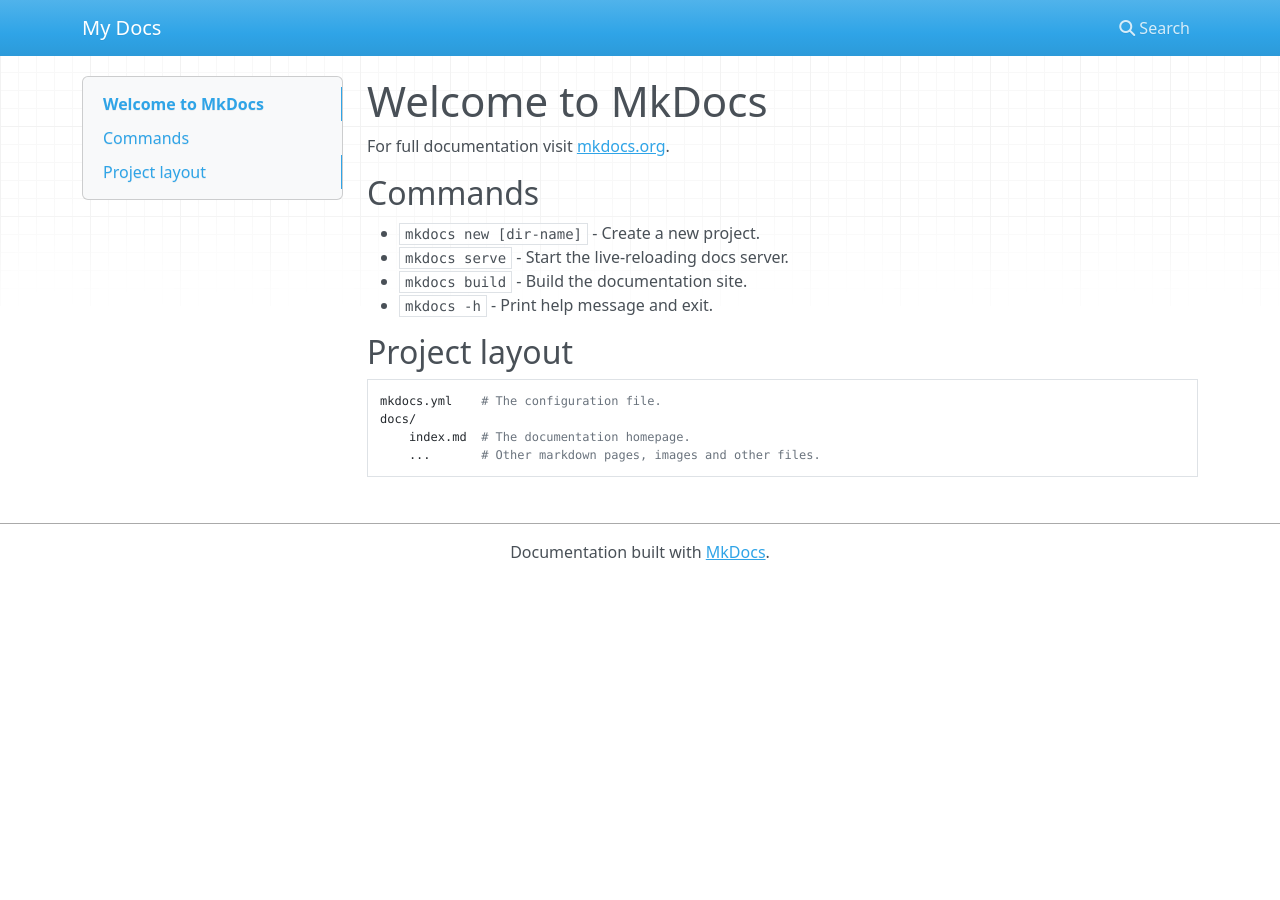
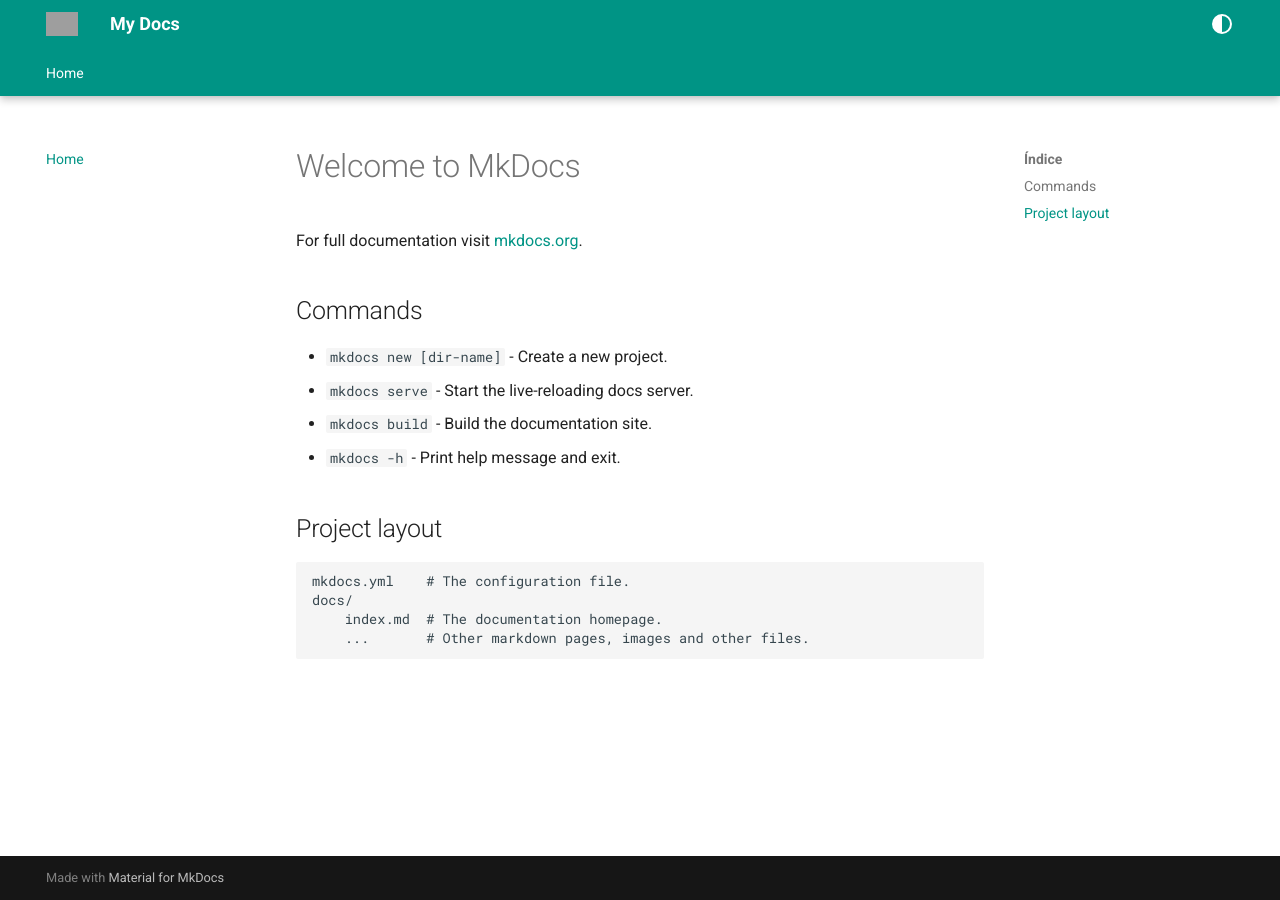
Before and after one commit to LeticiaMonteiroo/Compiladores-Grupo10, an MkDocs documentation site: the page built from docs/index.md, in a window 1280 px wide. Built offline with MkDocs 1.6.1 and Material for MkDocs 9.7.7, drawn with Linux system fonts in a browser that asks for light colours; nearby versions of some CDN libraries; grey boxes are pictures that could not be loaded.

```diff
--- a/mkdocs.yml
+++ b/mkdocs.yml
@@ -1 +1,55 @@
 site_name: My Docs
+
+markdown_extensions:
+  - admonition
+  - attr_list
+  - def_list
+  - footnotes
+  - md_in_html
+  - pymdownx.caret
+  - pymdownx.details
+  - pymdownx.superfences
+  - tables
+  - pymdownx.tasklist:
+      custom_checkbox: true
+  - pymdownx.tilde
+  - pymdownx.emoji:
+      emoji_index: !!python/name:material.extensions.emoji.twemoji
+      emoji_generator: !!python/name:material.extensions.emoji.to_svg
+
+plugins:
+  - glightbox
+
+nav:
+  - Home: index.md
+
+theme:
+  name: material
+  features:
+    - navigation.instant
+    - navigation.tracking
+    - navigation.tabs
+    - navigation.tabs.sticky
+    - navigation.top
+    - navigation.footer
+
+  palette:
+    - media: "(prefers-color-scheme: light)"
+      scheme: default
+      primary: teal
+      accent: teal
+      toggle:
+        icon: material/circle-half-full
+        name: Mudar para o modo escuro
+
+    - media: "(prefers-color-scheme: dark)"
+      scheme: slate
+      primary: teal
+      accent: teal
+      toggle:
+        icon: material/circle-half-full
+        name: Mudar para o modo claro
+
+  language: pt-BR
+  favicon: assets/logogdf.png
+  logo: assets/logogdf.png
```
Also changed, not shown: 1 other file.
